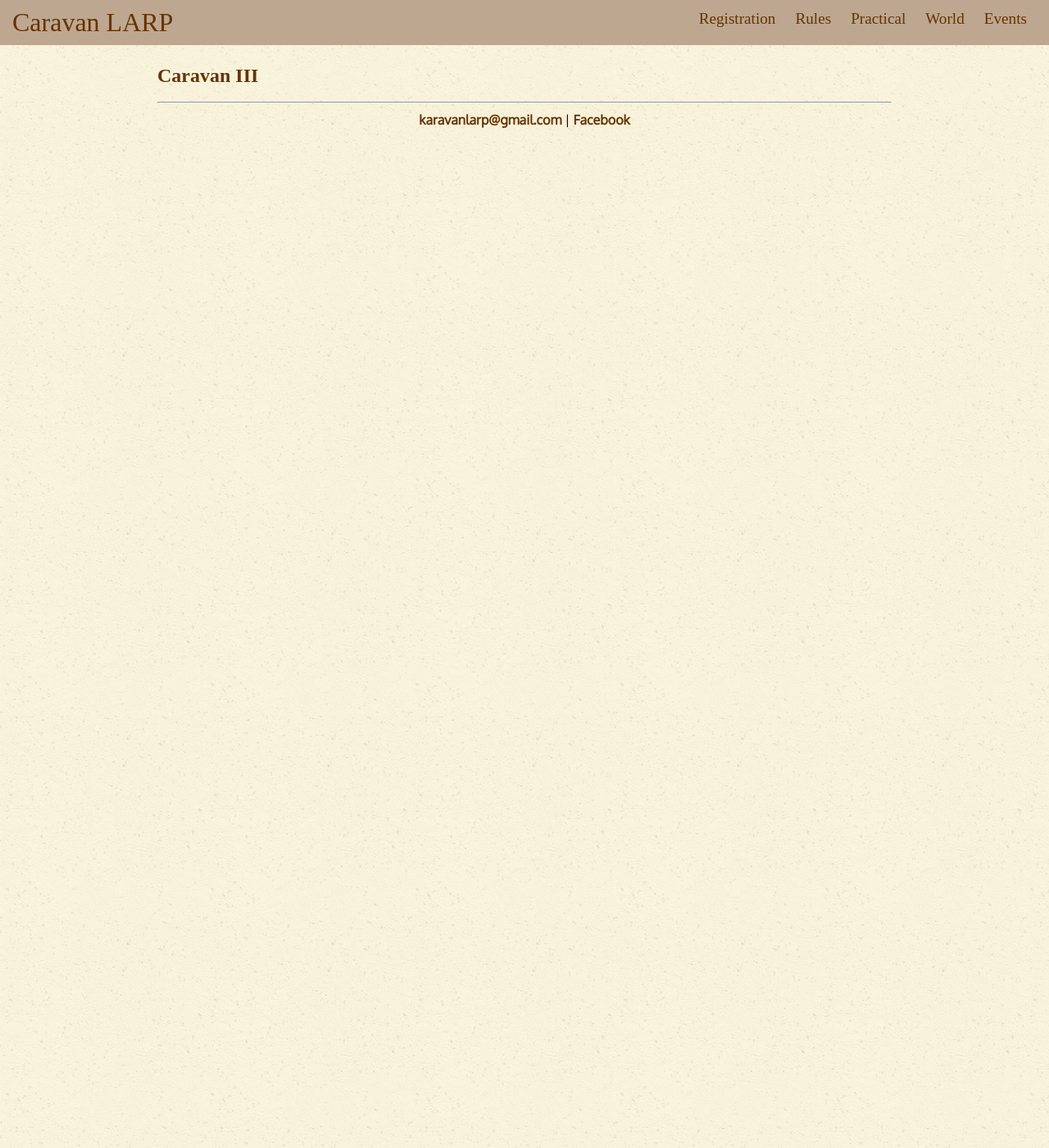
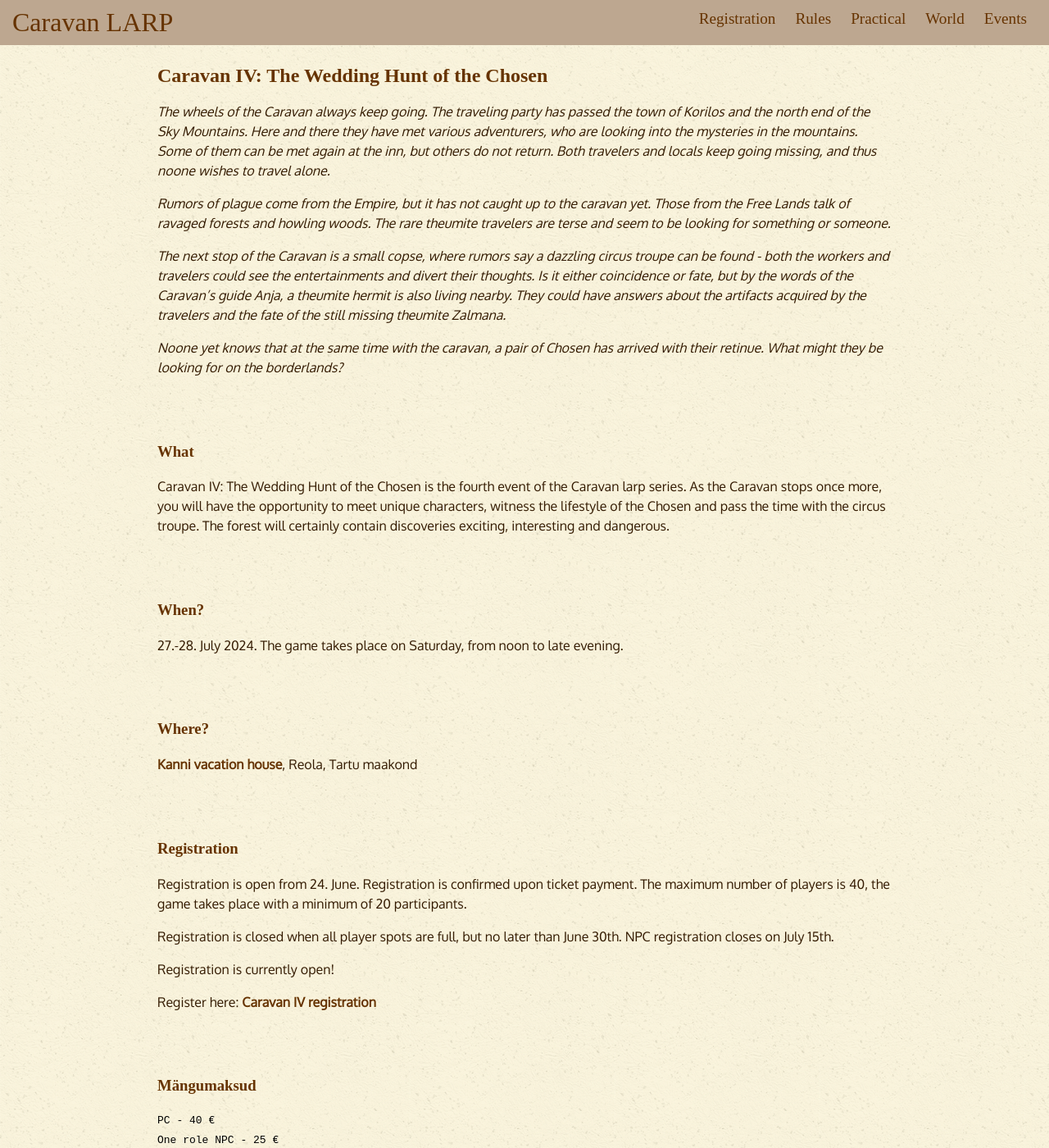
Before and after one commit to karavanlarp/karavanlarp.github.io, a Jekyll site: the page built from eng/events/caravan4.md, in a window 1280 px wide and 1400 px high. Shown: the whole window at 82% size. Built offline with Jekyll 4.4.1, drawn with Linux system fonts in a browser that asks for light colours; some web fonts are replaced; some of the changed text lies outside the part shown.

Commit message:
Update caravan4.md
ürituse info

```diff
--- a/eng/events/caravan4.md
+++ b/eng/events/caravan4.md
@@ -1,5 +1,78 @@
 ---
 layout: default-eng
-title: Karavan III
+title: Caravan IV
 ---
-## Caravan III
+## Caravan IV: The Wedding Hunt of the Chosen
+
+_The wheels of the Caravan always keep going. The traveling party has passed the town of Korilos and the north end of the Sky Mountains. Here and there they have met various adventurers, who are looking into the mysteries in the mountains. Some of them can be met again at the inn, but others do not return. Both travelers and locals keep going missing, and thus noone wishes to travel alone._
+
+_Rumors of plague come from the Empire, but it has not caught up to the caravan yet. Those from the Free Lands talk of ravaged forests and howling woods. The rare theumite travelers are terse and seem to be looking for something or someone._
+
+_The next stop of the Caravan is a small copse, where rumors say a dazzling circus troupe can be found - both the workers and travelers could see the entertainments and divert their thoughts. Is it either coincidence or fate, but by the words of the Caravan's guide Anja, a theumite hermit is also living nearby. They could have answers about the artifacts acquired by the travelers and the fate of the still missing theumite Zalmana._
+
+_Noone yet knows that at the same time with the caravan,  a pair of Chosen has arrived with their retinue. What might they be looking for on the borderlands?_
+
+### What
+
+Caravan IV: The Wedding Hunt of the Chosen is the fourth event of the Caravan larp series. As the Caravan stops once more, you will have the opportunity to meet unique characters, witness the lifestyle of the Chosen and pass the time with the circus troupe. The forest will certainly contain discoveries exciting, interesting and dangerous.
+
+### When?
+
+27.-28. July 2024. The game takes place on Saturday, from noon to late evening.
+
+### Where?
+
+[Kanni vacation house](https://www.google.com/maps/place/Kanni+Puhkemaja+O%C3%9C/@58.2905583,26.6811562,15.13z/data=!4m9!3m8!1s0x46eb3a2c24476399:0xdc346e3e783869ce!5m2!4m1!1i2!8m2!3d58.2895799!4d26.685859!16s%2Fg%2F1tk6tlx2?entry=ttu), Reola, Tartu maakond
+
+### Registration
+
+Registration is open from 24. June. Registration is confirmed upon ticket payment. The maximum number of players is 40, the game takes place with a minimum of 20 participants.
+
+Registration is closed when all player spots are full, but no later than June 30th. NPC registration closes on July 15th.
+
+Registration is currently open!
+
+Register here: [Caravan IV registration](https://docs.google.com/forms/d/1GPLm7LyVlbvm-scIslABiNjX8o6fB9q1r2YWJLFHPp8)
+
+### Mängumaksud
+
+    PC - 40 €
+    One role NPC - 25 €
+    Episodic NPC (multiple roles and monstering) - 15 €
+    Sponsor - 60+ € - This ticket offers a cheaper price for another participant (if registered before June 1st) or supports the organisation (cooler props).
+
+We ask you to pay the ticket price as soon as you receive payment information, as only a successful payment guarantees a spot at the game. If you cannot transfer all of the ticket price at once, it is possible to pay in several installments. Please contact the game masters for further information.
+
+Family tickets are available! If you wish to attend with children younger than 14, please write to karavanlarp@gmail.com
+
+The Caravan game masters offer two sponsored tickets by default. If you wish to apply for a cheaper ticket, you must register by June 1st. After that date, sponsored tickets are assigned to applicants via lottery.
+
+### What will I get for this?
+
+The ticket price guarantees:
+
+* A place to sleep in the house with your own camping gear
+* Sauna
+* One cold meal during game day with snacks and drinks during the entire event (we will take your food preferences into account)
+* Awesome NPCs
+* Cool props
+
+Sauna is available on location! If you are interested, please notify the GMs before the event.
+
+Although the series tells the tale of a caravan, the LARP includes as much or as little walking as desired. The caravan travels between the games.
+
+### Accommodation
+
+The accommodation is a country house. Everyone must bring their own sleeping gear. Those who want to, can also camp with a tent.
+
+### Catering
+
+We offer one meal, along with a snacking table and various drinks during the event.
+
+### Languages
+
+We expect foreign players to participate, so the game uses both Estonian and English. If no visitors are present, we will play in Estonian.
+
+### Osalejad
+
+All interested players are welcome, big or small. Participants younger than 14 are allowed only when accompanied by an adult. Underage participants who are older than 14 and come alone must provide written permission of a parent, either before the event or on location before game start. The form will be provided if necessary.
```
